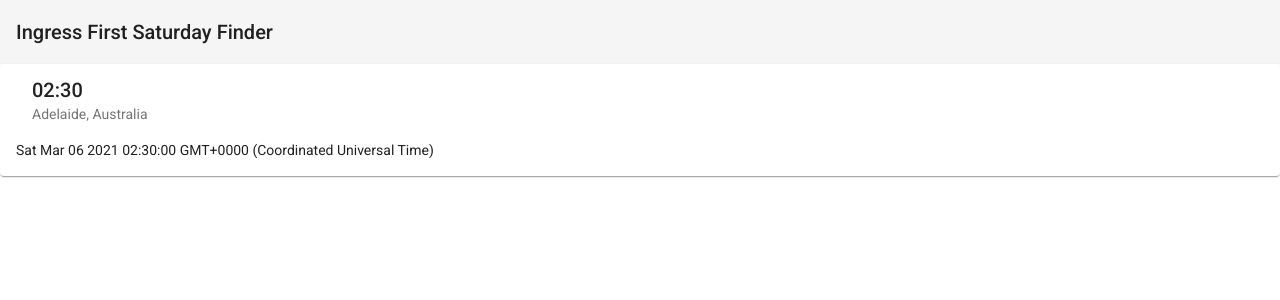
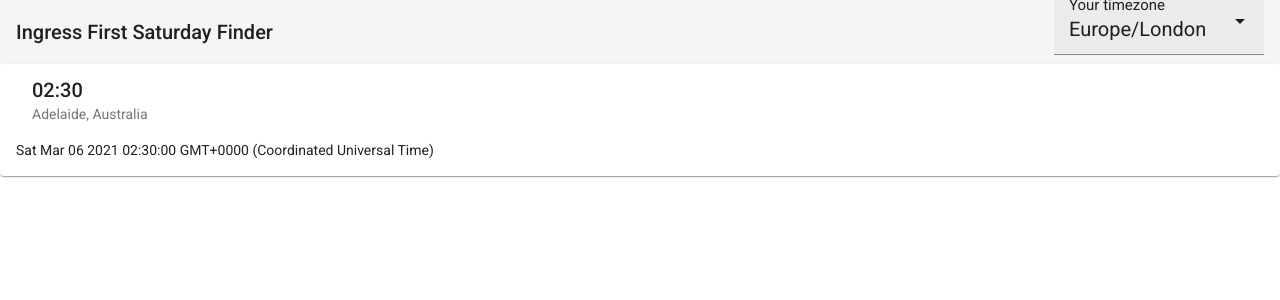
Before and after one commit to simbabque/ingress-fs-finder, an Angular app: page / in a window 1280 px wide. Shown: the top 300 px of the page. Built offline with nearby package versions, Linux system fonts and the light colour scheme.

Commit message:
make timezone selectable

```diff
--- a/src/app/app.component.css
+++ b/src/app/app.component.css
@@ -0,0 +1,3 @@
+.spacer {
+  flex: 1 1 auto;
+}
--- a/src/app/app.component.html
+++ b/src/app/app.component.html
@@ -1,5 +1,14 @@
 <mat-toolbar>
   <span>{{ title }}</span>
+  <span class="spacer"></span>
+  <mat-form-field appearance="fill">
+    <mat-label>Your timezone</mat-label>
+    <mat-select [(value)]="timezone" name="timezone">
+      <mat-option *ngFor="let tz of timezones" [value]="tz.value">
+        {{tz.value}}
+      </mat-option>
+    </mat-select>
+  </mat-form-field>
 </mat-toolbar>
 
-<app-events timezone="Europe/London"></app-events>
+<app-events [timezone]="timezone"></app-events>
--- a/src/app/app.component.ts
+++ b/src/app/app.component.ts
@@ -1,10 +1,23 @@
 import { Component } from '@angular/core';
+
+interface Timezone {
+  value: string;
+}
 
 @Component({
   selector: 'app-root',
   templateUrl: './app.component.html',
-  styleUrls: ['./app.component.css']
+  styleUrls: ['./app.component.css'],
 })
 export class AppComponent {
   title = 'Ingress First Saturday Finder';
+
+  timezones: Timezone[] = [
+    { value: 'Europe/London' },
+    { value: 'Europe/Berlin' },
+    { value: 'America/New_York' },
+    { value: 'Pacific/Auckland' },
+  ];
+
+  timezone: string = this.timezones[0].value;
 }
--- a/src/app/event.ts
+++ b/src/app/event.ts
@@ -17,8 +17,6 @@
   public timezone: string;
   public datetime: Date;
 
-  private format: Intl.DateTimeFormat;
-
   constructor(json: any) {
     this.location = json.location;
     this.link = json.link;
@@ -26,10 +24,14 @@
     this.lon = json.lon;
     this.time_local = json.time_local;
     this.datetime = json.datetime;
-    this.format = new Intl.DateTimeFormat('en-GB', { timeStyle: 'short' });
   }
 
   timeInTimezone(timezone: string): string {
-    return this.format.format(this.datetime);
+    let format = new Intl.DateTimeFormat('en-GB', {
+      timeStyle: 'short',
+      timeZone: timezone,
+    });
+
+    return format.format(this.datetime);
   }
 }
--- a/src/app/events/events.component.html
+++ b/src/app/events/events.component.html
@@ -1,10 +1,9 @@
 <mat-card class="event-card">
   <mat-card-header>
-      <mat-card-title>{{ event.timeInTimezone(event.timezone) }}</mat-card-title>
+    <mat-card-title>{{ event.timeInTimezone(timezone) }}</mat-card-title>
     <mat-card-subtitle>{{ event.location }}</mat-card-subtitle>
   </mat-card-header>
   <mat-card-content>
-      <p>{{event.datetime}}
-      </p>
+    <p>{{ event.datetime }}</p>
   </mat-card-content>
 </mat-card>
```
Also changed, not shown: src/app/material.module.ts (+8 -2 lines). Lines whose indentation alone changed are shown as unchanged.
